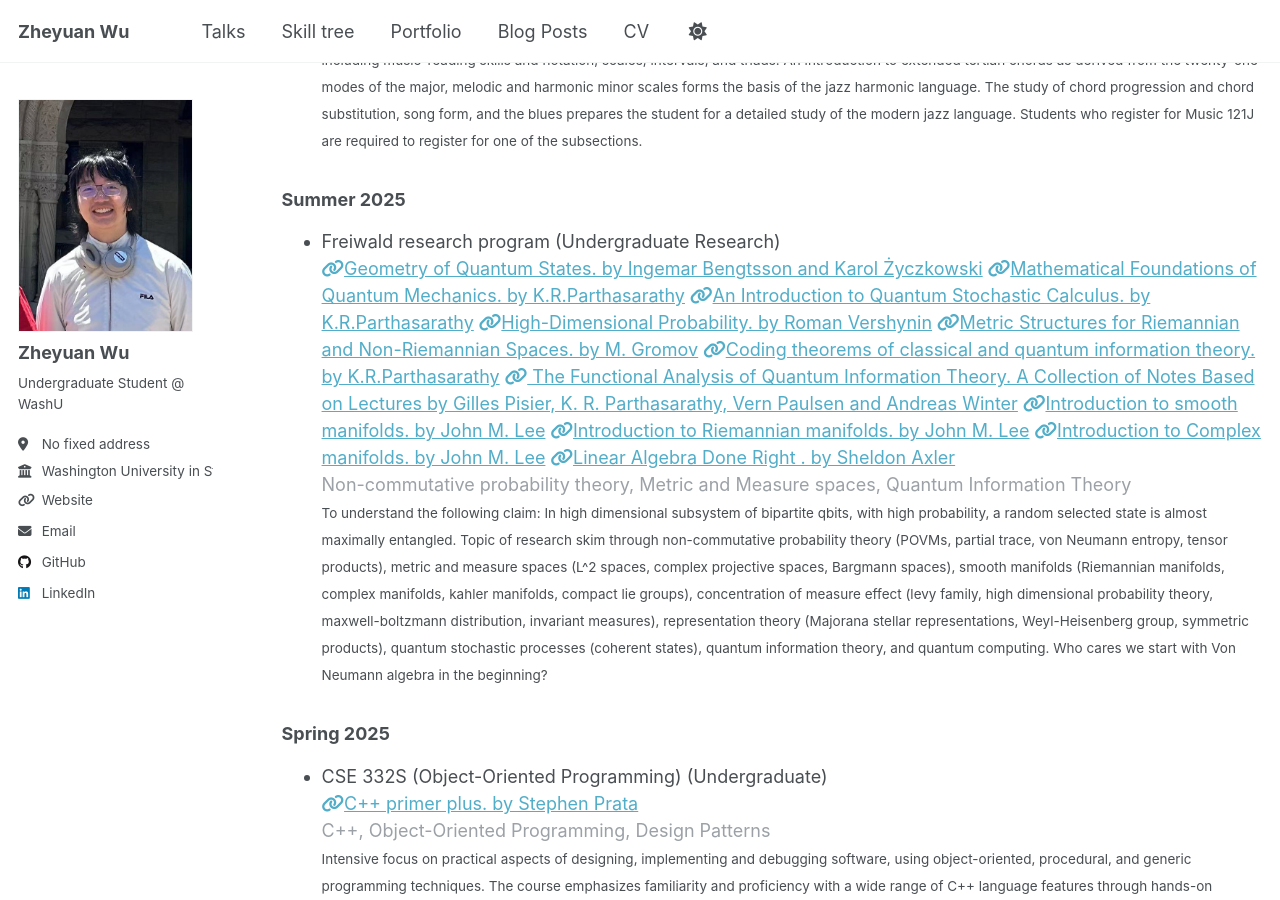
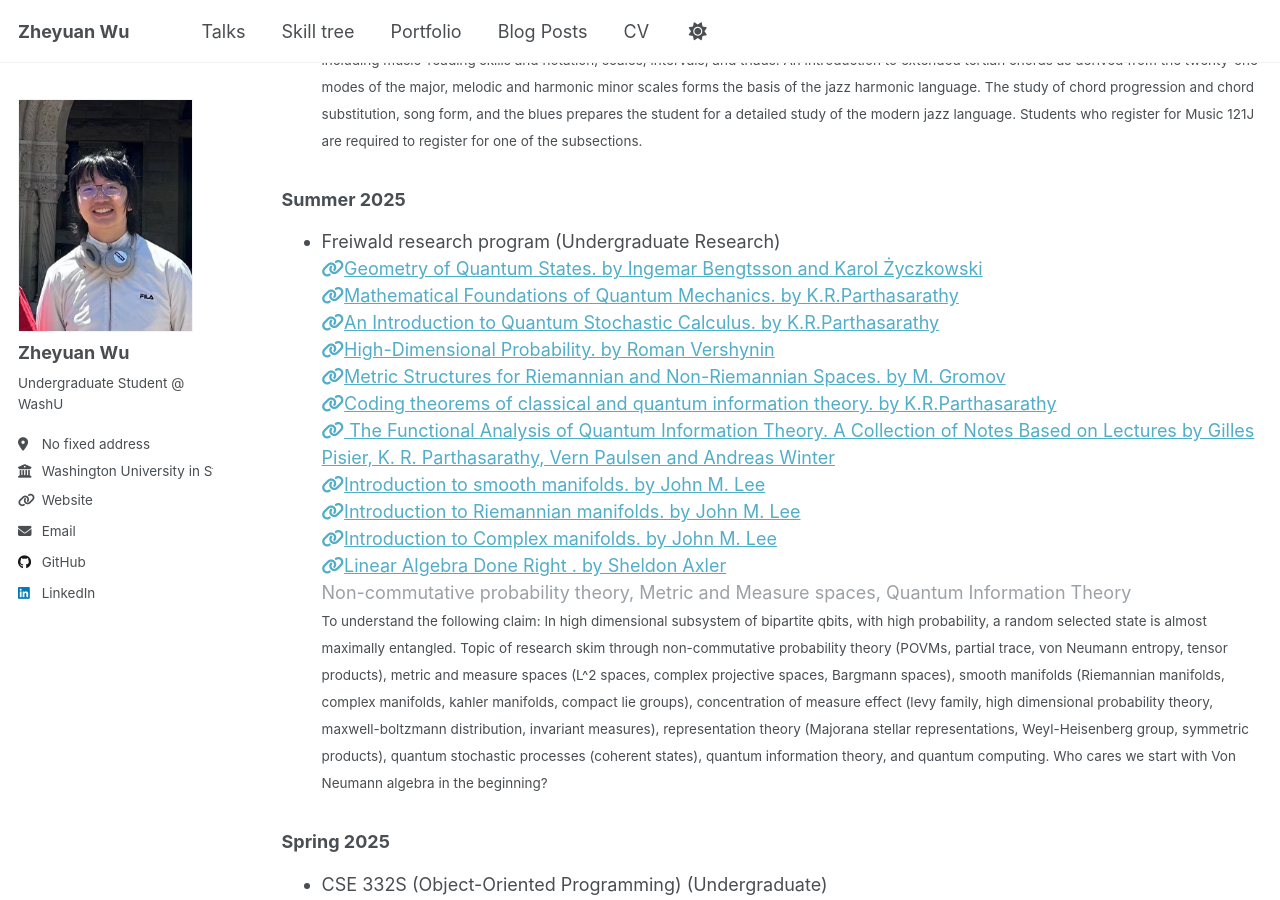
Before and after one commit to Trance-0/resume, a Jekyll site: the page built from _pages/skills.md, in a window 1280 px wide and 900 px high, scrolled down 1265 px. Built offline with Jekyll 4.4.1, drawn with Linux system fonts in a browser that asks for light colours.

Commit message:
Update skills.md

```diff
--- a/_pages/skills.md
+++ b/_pages/skills.md
@@ -18,13 +18,13 @@ Here is a list of skills I have learned over the years and might be useful for y
   {% for course in section.courses %}
   <li><span class="archive__item-title">{{ course.name }}</span> ({{ course.level }})
     {% if course.textbooks%}
-    <br>
-      <span class="archive__item-links">
         {% for link in course.textbooks %}
-        <a href="{{ link.url }}">
-          <i class="fa fa-link"></i>{{ link.name }}</a>
+        <br>
+          <span class="archive__item-links">
+            <a href="{{ link.url }}">
+              <i class="fa fa-link"></i>{{ link.name }}</a>
+          </span>
         {% endfor %}
-      </span>
     {% endif %}
     {% if course.tags %}
     <br>
```
